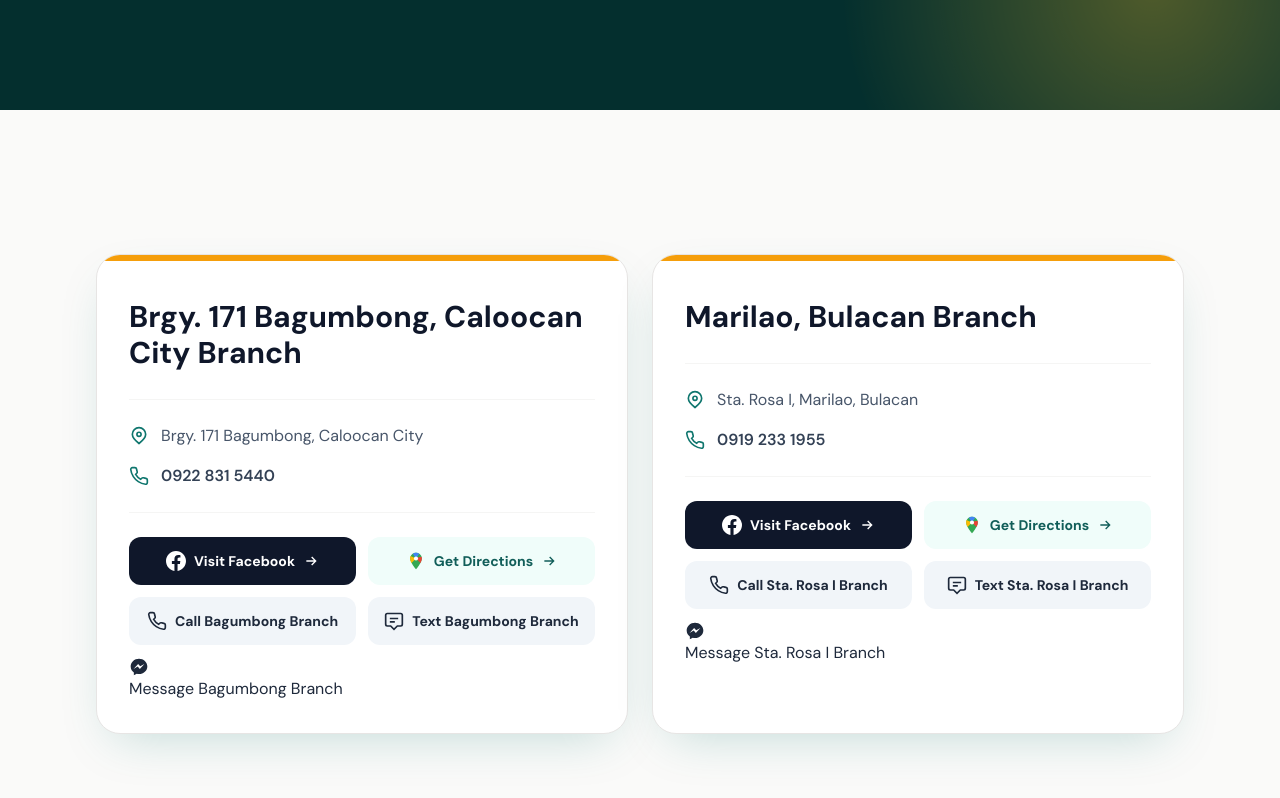
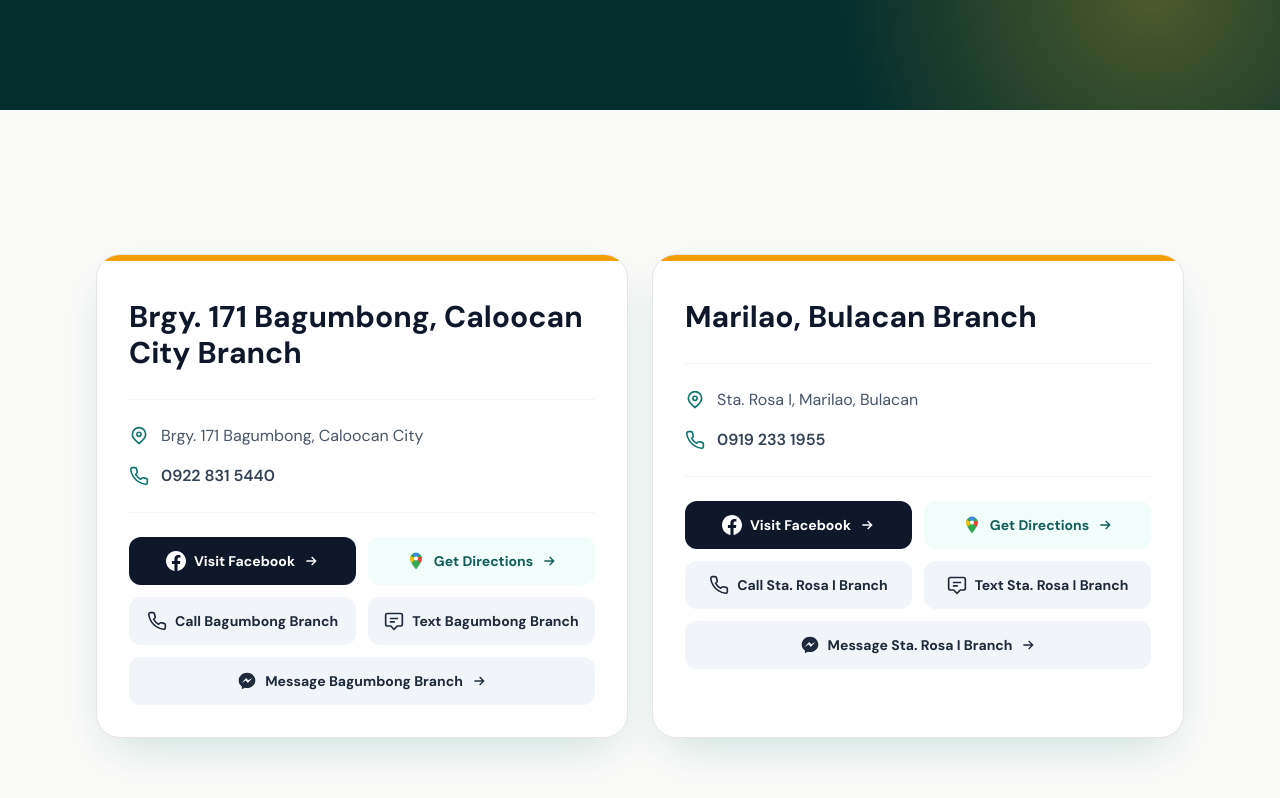
Before and after one commit to reylyngeneralmdse/newsite, a React (Vite) app: page / in a window 1280 px wide. Shown: the part 494-1292 px from the top of the page. Built offline with nearby package versions, Linux system fonts and the light colour scheme.

Commit message:
Update App.jsx

```diff
--- a/src/App.jsx
+++ b/src/App.jsx
@@ -132,7 +132,16 @@ function BranchCard({ branch, index }) {
         <a href={branch.maps} target="_blank" rel="noreferrer" className="inline-flex items-center justify-center gap-2 rounded-xl bg-teal-50 px-4 py-3.5 text-sm font-bold text-teal-800 transition hover:bg-teal-100 focus:outline-none focus:ring-2 focus:ring-teal-500 focus:ring-offset-2"><MapsIcon />Get Directions <ArrowIcon /></a>
         <a href={`tel:${branch.phone.replaceAll(' ', '')}`} className="inline-flex items-center justify-center gap-2 rounded-xl bg-slate-100 px-4 py-3.5 text-sm font-bold text-slate-800 transition hover:bg-slate-200"><CallIcon />Call {branch.locs}</a>
         <a href={`sms:${branch.phone.replaceAll(' ', '')}`} className="inline-flex items-center justify-center gap-2 rounded-xl bg-slate-100 px-4 py-3.5 text-sm font-bold text-slate-800 transition hover:bg-slate-200"><SmsIcon />Text {branch.locs}</a>
-        <a href={branch.messenger} target="_blank" rel="noreferrer" classname="flex w-full items-center justify-center gap-2 rounded-xl bg-slate-100 px-4 py-3.5 text-sm font-bold text-slate-800 transition hover:bg-slate-200 sm:col-span-2"><MessengerIcon />Message {branch.locs}</a>
+        <a
+  href={branch.messenger}
+  target="_blank"
+  rel="noreferrer"
+  className="sm:col-span-2 flex w-full items-center justify-center gap-2 rounded-xl bg-slate-100 px-4 py-3.5 text-sm font-bold text-slate-800 transition hover:bg-slate-200"
+>
+  <MessengerIcon />
+  <span>Message {branch.locs}</span>
+  <ArrowIcon />
+</a>
       </div>
     </article>
   )
```
